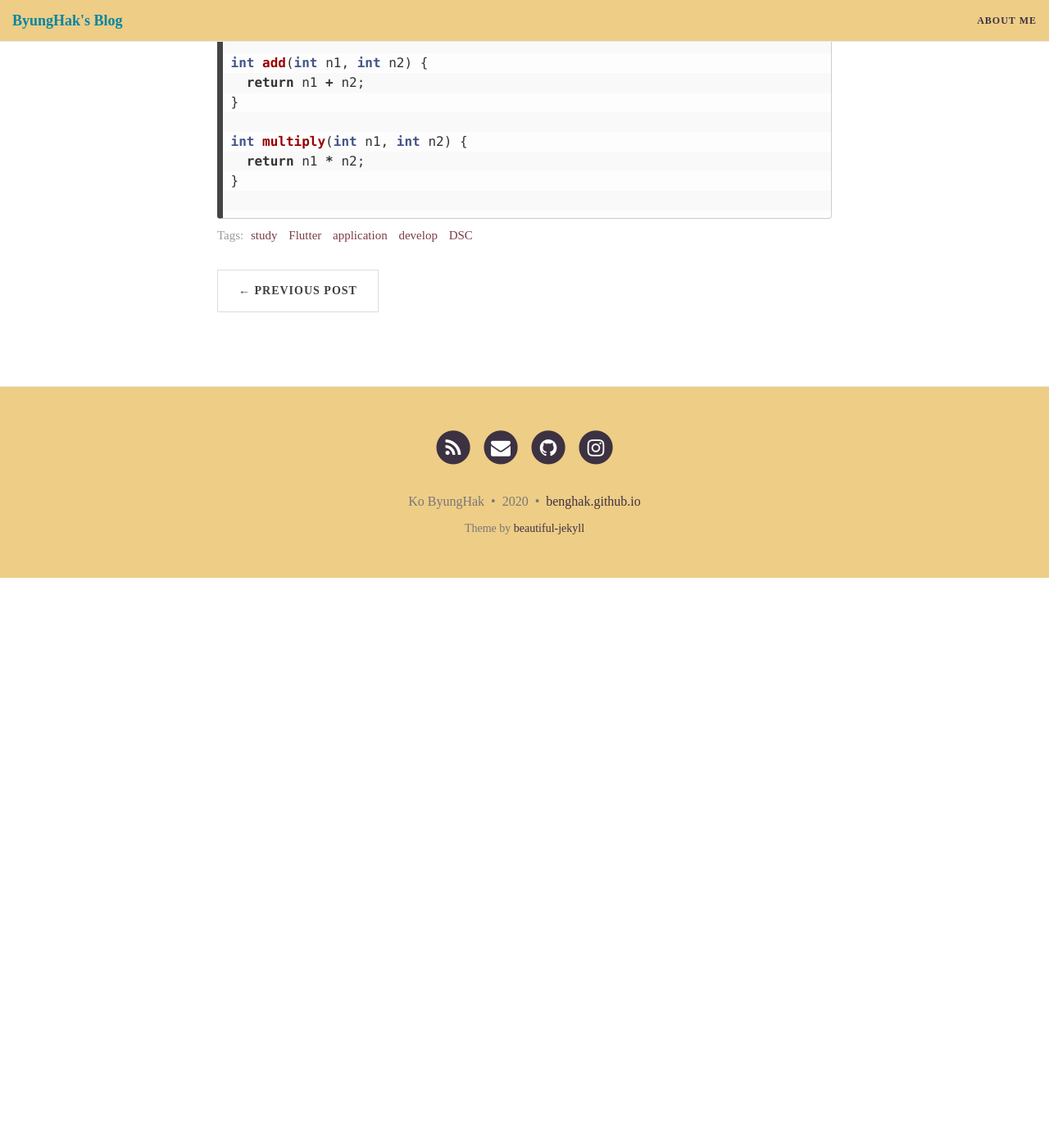
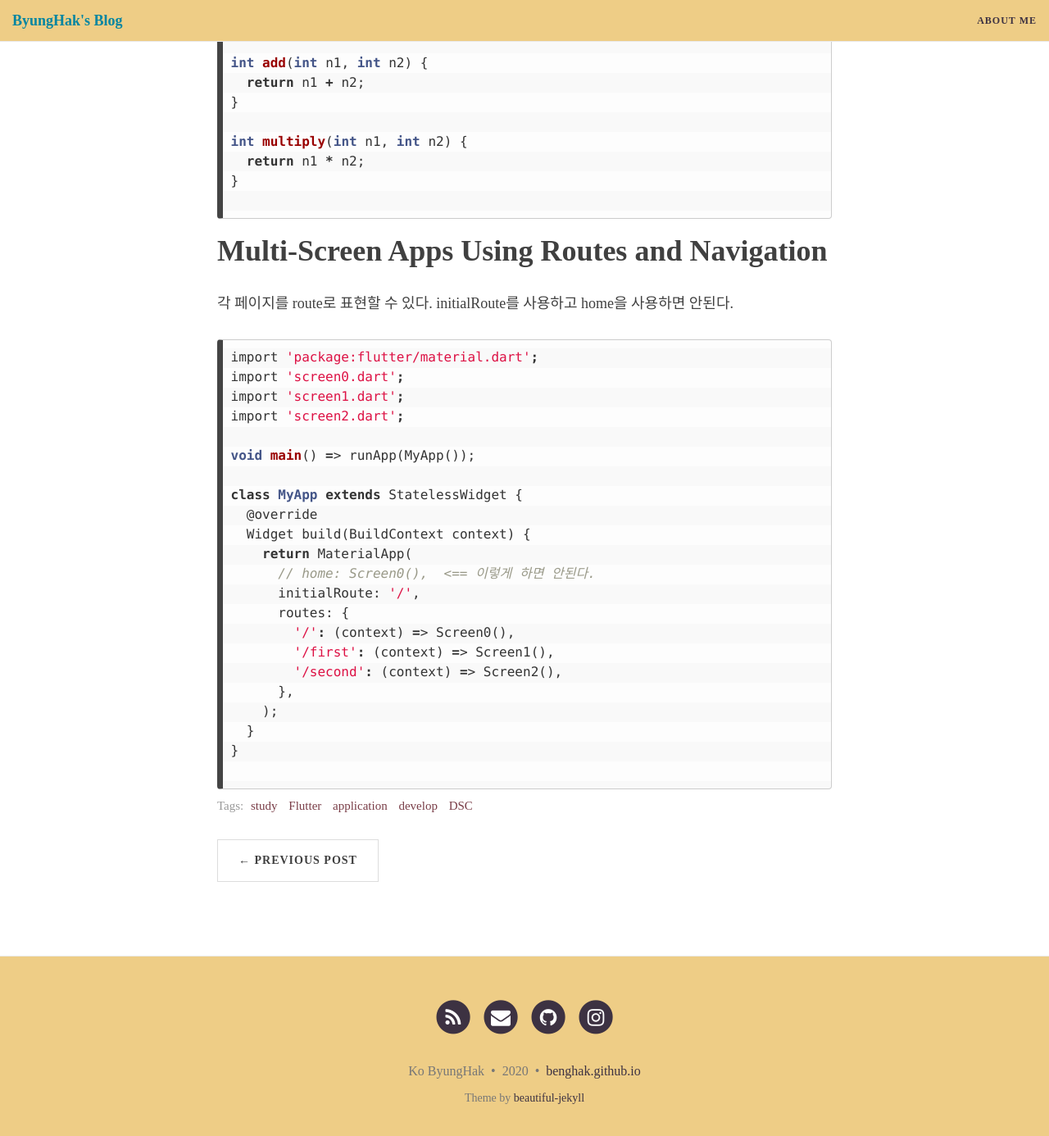
Before and after one commit to bengHak/benghak.github.io, a Jekyll site: the page built from _posts/2020-01-19-Flutter_week_04.md, in a window 1280 px wide and 1400 px high, scrolled down 15899 px. Shown: the top 1386 px of the window at 82% size. Built offline with Jekyll 4.4.1, drawn with Linux system fonts in a browser that asks for light colours; nearby versions of some CDN libraries; some web fonts are replaced; comment, search, counter and statistics services are not loaded; before the commit the page ends 16604 px from its top, so only the background shows below that.

Commit message:
Update 2020-01-19-Flutter_week_04.md

````diff
--- a/_posts/2020-01-19-Flutter_week_04.md
+++ b/_posts/2020-01-19-Flutter_week_04.md
@@ -690,3 +690,36 @@ int multiply(int n1, int n2) {
 }
 
 ```
+
+
+
+
+
+# Multi-Screen Apps Using Routes and Navigation
+
+각 페이지를 route로 표현할 수 있다. initialRoute를 사용하고 home을 사용하면 안된다.
+
+```dart
+import 'package:flutter/material.dart';
+import 'screen0.dart';
+import 'screen1.dart';
+import 'screen2.dart';
+
+void main() => runApp(MyApp());
+
+class MyApp extends StatelessWidget {
+  @override
+  Widget build(BuildContext context) {
+    return MaterialApp(
+      // home: Screen0(),  <== 이렇게 하면 안된다.
+      initialRoute: '/',
+      routes: {
+        '/': (context) => Screen0(),
+        '/first': (context) => Screen1(),
+        '/second': (context) => Screen2(),
+      },
+    );
+  }
+}
+
+```
````
